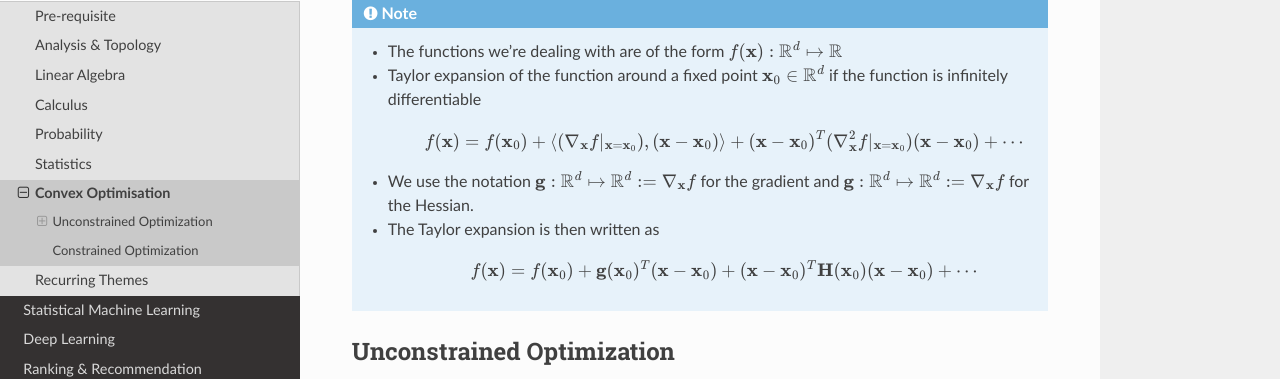
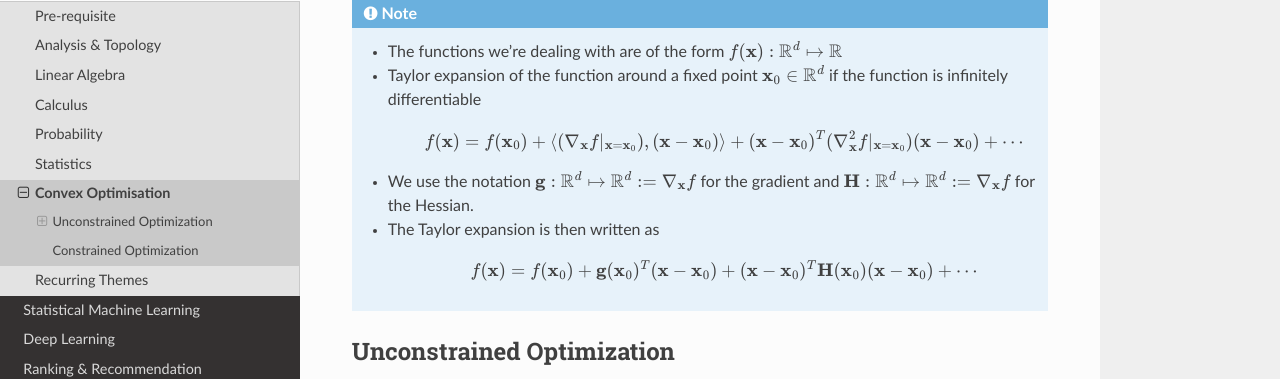
Before and after one commit to uselesstechjunks/leetcode, a Sphinx documentation site: the page built from docs/source/math/conv.rst, in a window 1280 px wide and 900 px high. Shown: the part 161-540 px from the top of the window. Built offline with Sphinx 7.4.7 and the Read the Docs theme 2.0.0, drawn with Linux system fonts in a browser that asks for light colours.

```diff
--- a/docs/source/math/conv.rst
+++ b/docs/source/math/conv.rst
@@ -6,7 +6,7 @@ Convex Optimisation
 	* Taylor expansion of the function around a fixed point :math:`\mathbf{x}_0\in\mathbb{R}^d` if the function is infinitely differentiable
 
 		.. math:: f(\mathbf{x})=f(\mathbf{x}_0)+\langle(\nabla_\mathbf{x}f|_{\mathbf{x}=\mathbf{x}_0}), (\mathbf{x}-\mathbf{x}_0)\rangle+(\mathbf{x}-\mathbf{x}_0)^T(\nabla^2_\mathbf{x}f|_{\mathbf{x}=\mathbf{x}_0})(\mathbf{x}-\mathbf{x}_0)+\cdots
-	* We use the notation :math:`\mathbf{g}:\mathbb{R}^d\mapsto\mathbb{R}^d:=\nabla_\mathbf{x}f` for the gradient and :math:`\mathbf{g}:\mathbb{R}^d\mapsto\mathbb{R}^d:=\nabla_\mathbf{x}f` for the Hessian.
+	* We use the notation :math:`\mathbf{g}:\mathbb{R}^d\mapsto\mathbb{R}^d:=\nabla_\mathbf{x}f` for the gradient and :math:`\mathbf{H}:\mathbb{R}^d\mapsto\mathbb{R}^d:=\nabla_\mathbf{x}f` for the Hessian.
 	* The Taylor expansion is then written as
 
 		.. math:: f(\mathbf{x})=f(\mathbf{x}_0)+\mathbf{g}(\mathbf{x}_0)^T(\mathbf{x}-\mathbf{x}_0)+(\mathbf{x}-\mathbf{x}_0)^T\mathbf{H}(\mathbf{x}_0)(\mathbf{x}-\mathbf{x}_0)+\cdots
```
